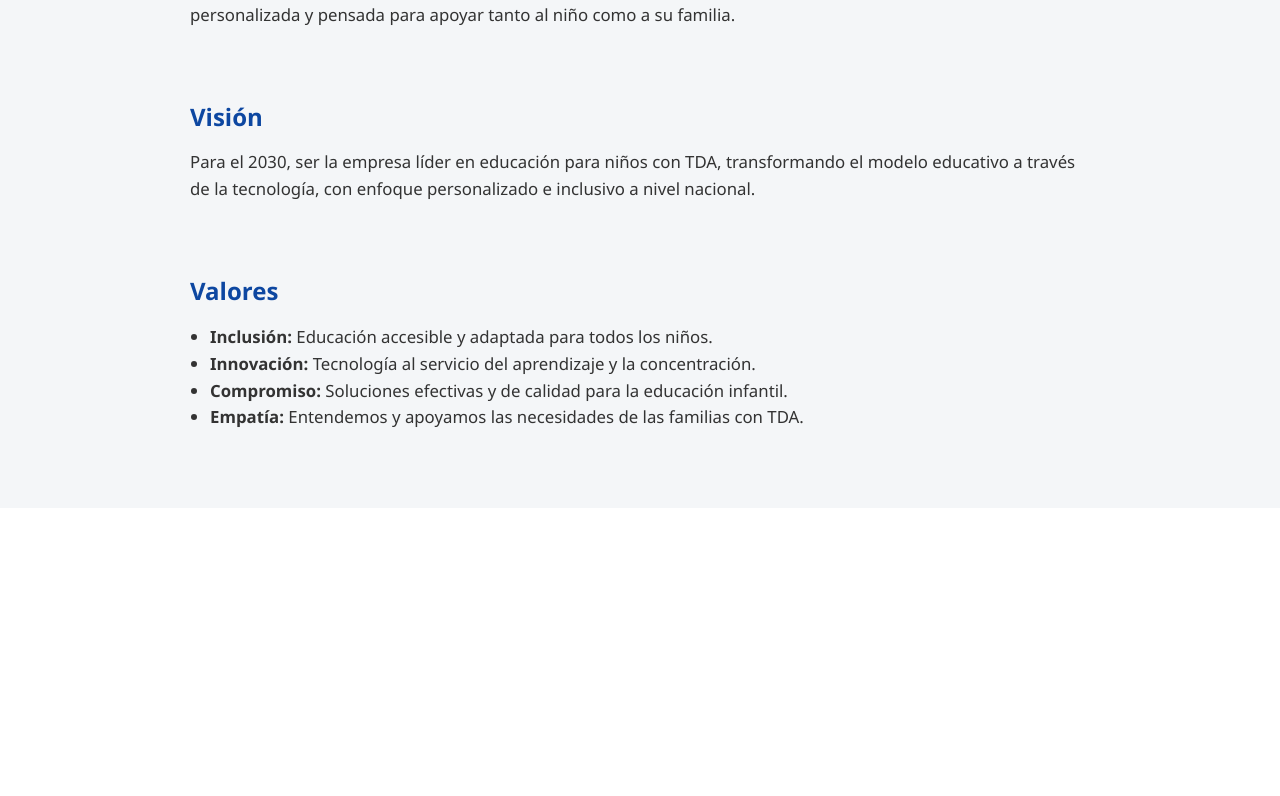
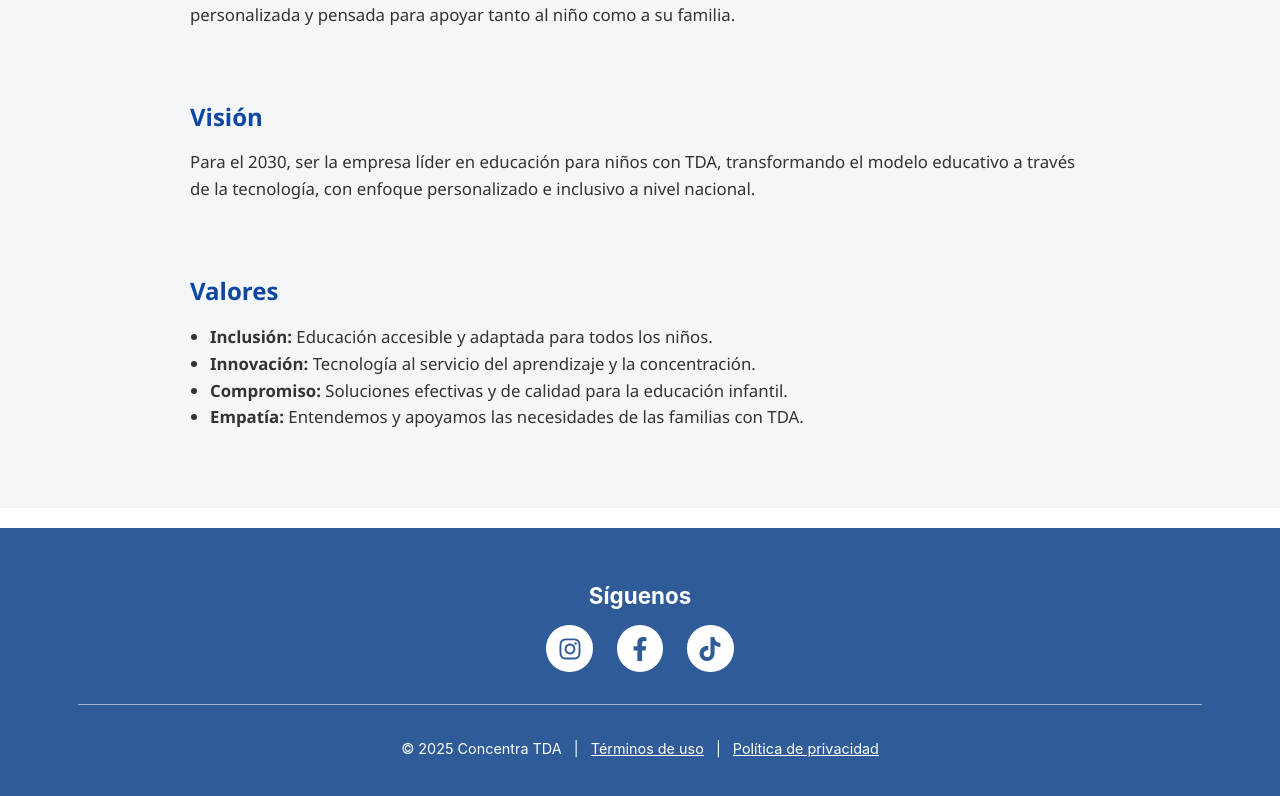
Before and after one commit to jjcm296/ConcentraTAD_web, a React (Create React App) app in the folder pagina/: page /nosotros in a window 1280 px wide. Shown: the part 714-1510 px from the top of the page. Before the commit the page ends 1222 px from the top, so only its background shows below. Built offline with nearby package versions, Linux system fonts and the light colour scheme.

Commit message:
fix: se regreso el Footer

```diff
--- a/pagina/src/App.js
+++ b/pagina/src/App.js
@@ -4,6 +4,7 @@ import Inicio from './screen/inicio/Inicio';
 import SobreTDA from './screen/sobretda/SobreTda';
 import Nosotros from './screen/nosotros/Nosotros';
 import NavBar from './NavBar/NavBar';
+import Footer from "./Footer/Footer";
 
 function App() {
     const [scrollToDownload, setScrollToDownload] = useState(false);
@@ -32,6 +33,7 @@ function App() {
                 <Route path="/sobretda" element={<SobreTDA />} />
                 <Route path="/nosotros" element={<Nosotros />} />
             </Routes>
+            <Footer/>
         </>
     );
 }
--- a/pagina/src/Footer/Footer.css
+++ b/pagina/src/Footer/Footer.css
@@ -8,6 +8,7 @@
 }
 
 .footer {
+    margin-top: 20px    ;
     background-color: var(--footer-bg);
     color: var(--footer-text);
     text-align: center;
```
